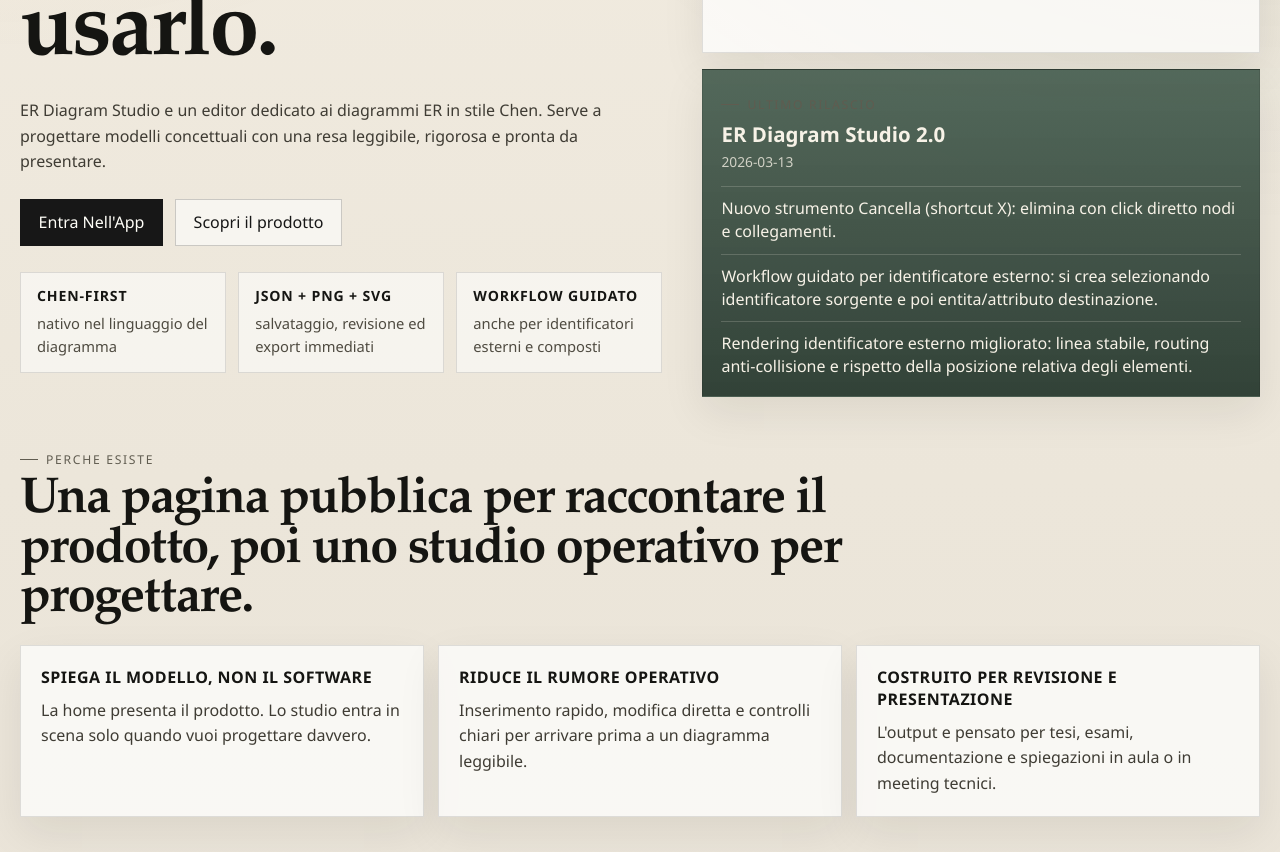
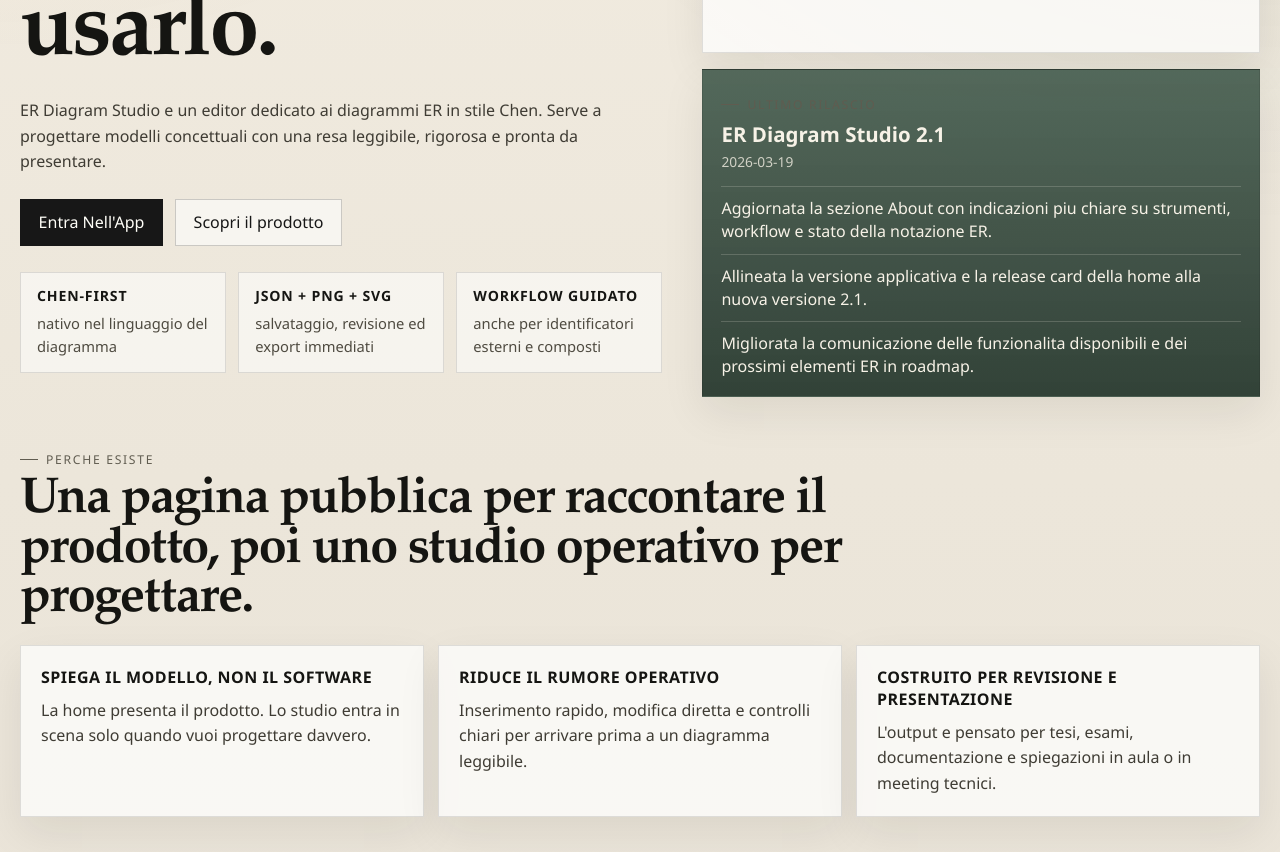
Before and after one commit to SignorTynam/ER-Studio, a React (Vite) app: page / in a window 1280 px wide. Shown: the part 740-1592 px from the top of the page. Built offline with nearby package versions, Linux system fonts and the light colour scheme; the HTML template or start-up script is replaced by a standard one.

Commit message:
feat: update application version to 2.1 and enhance About section with clearer tool and workflow guidance

```diff
--- a/package.json
+++ b/package.json
@@ -1,7 +1,7 @@
 {
   "name": "chen-er-diagram-studio",
   "private": true,
-  "version": "0.1.0",
+  "version": "2.1.0",
   "type": "module",
   "scripts": {
     "dev": "vite",
--- a/src/App.tsx
+++ b/src/App.tsx
@@ -909,7 +909,7 @@ export default function App() {
               <details className="help-section" open>
                 <summary>Strumenti e Shortcut</summary>
                 <ul className="help-list">
-                  <li>Selezione rapida strumenti: S Sposta, V Selezione, E Entita, R Relazione, A Attributo, C Collegamento, G Generalizzazione, T Testo.</li>
+                  <li>Selezione rapida strumenti: S Sposta, V Selezione, X Cancella, E Entita, R Relazione, A Attributo, C Collegamento, G Generalizzazione, T Testo.</li>
                 </ul>
               </details>
 
@@ -950,6 +950,14 @@ export default function App() {
                 <summary>Validazioni ed Errori</summary>
                 <ul className="help-list">
                   <li>I messaggi di errore appaiono come toast in alto a destra.</li>
+                </ul>
+              </details>
+
+              <details className="help-section">
+                <summary>Stato Notazione ER (v2.1)</summary>
+                <ul className="help-list">
+                  <li>Disponibile: entita, relazioni, attributi, cardinalita, generalizzazione, identificatori semplici/composti interni/esterni.</li>
+                  <li>In roadmap: entita deboli dedicate, attributi multivalore o derivati e vincoli ISA avanzati (disjoint/overlap, total/partial).</li>
                 </ul>
               </details>
             </div>
--- a/src/utils/appMeta.ts
+++ b/src/utils/appMeta.ts
@@ -1,5 +1,5 @@
 export const APP_NAME = "ER Diagram Studio";
-export const APP_VERSION = "2.0";
+export const APP_VERSION = "2.1";
 export const APP_TITLE = `${APP_NAME}`;
 
 export interface AppChangelogEntry {
@@ -9,6 +9,15 @@ export interface AppChangelogEntry {
 }
 
 export const APP_CHANGELOG: AppChangelogEntry[] = [
+  {
+    version: "2.1",
+    date: "2026-03-19",
+    updates: [
+      "Aggiornata la sezione About con indicazioni piu chiare su strumenti, workflow e stato della notazione ER.",
+      "Allineata la versione applicativa e la release card della home alla nuova versione 2.1.",
+      "Migliorata la comunicazione delle funzionalita disponibili e dei prossimi elementi ER in roadmap.",
+    ],
+  },
   {
     version: "2.0",
     date: "2026-03-13",
```
